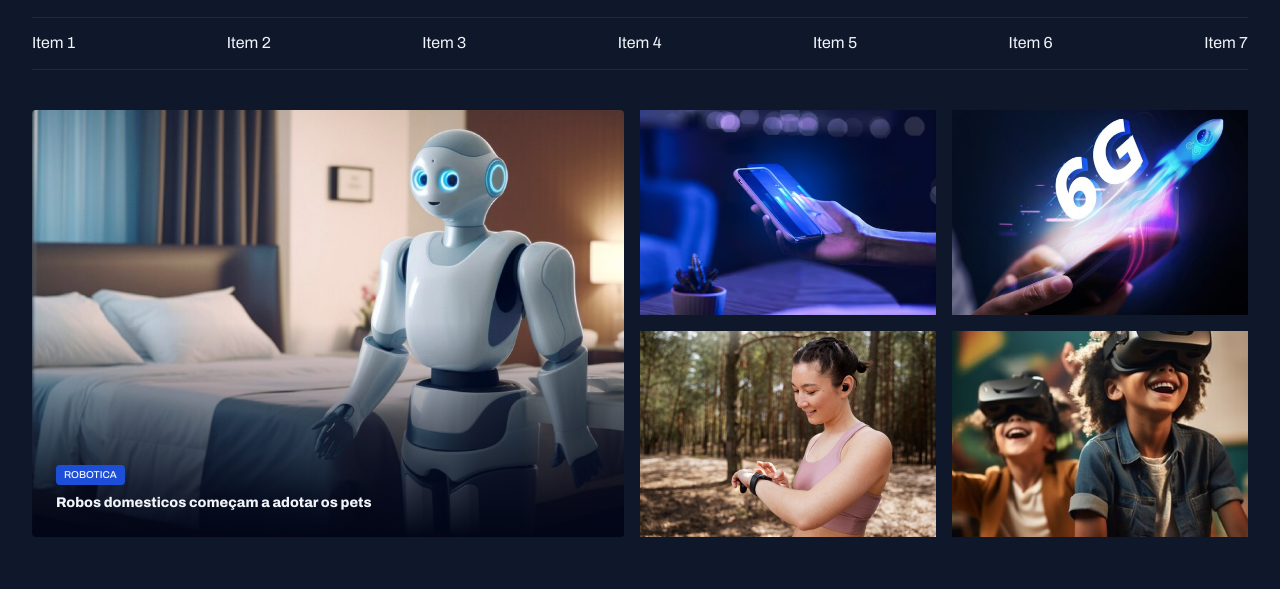
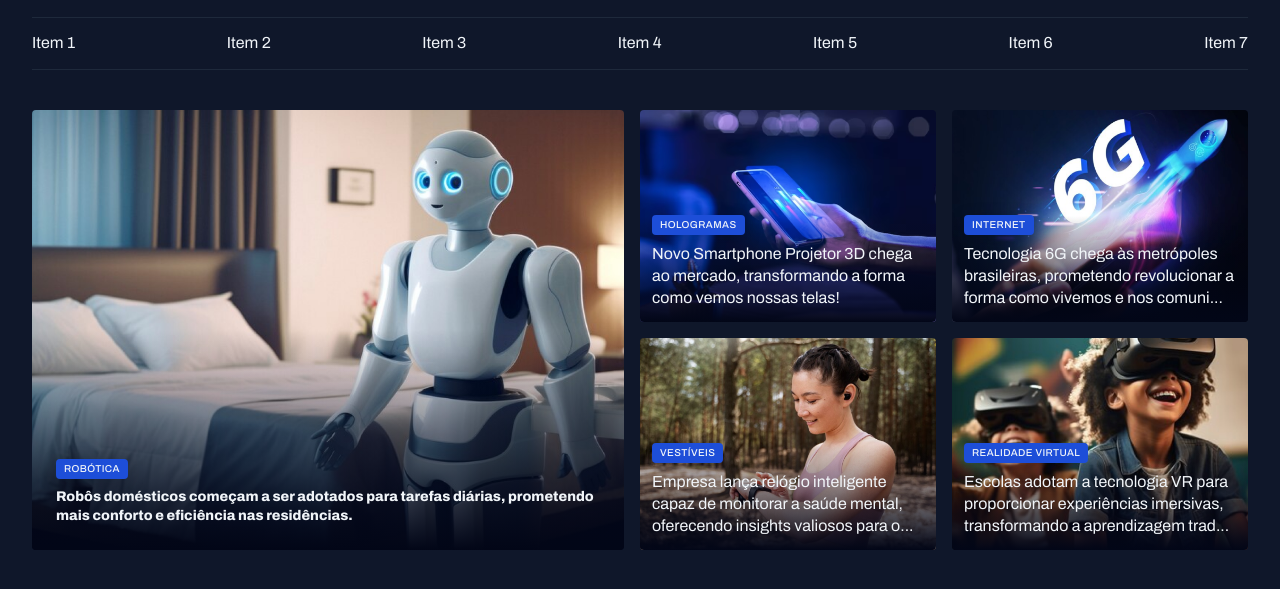
Before and after one commit to rafaelhalder/news, a plain HTML site: page index.html in a window 1280 px wide. Shown: the part 61-650 px from the top of the page. Drawn offline with Linux system fonts and the light colour scheme.

Commit message:
destaques

```diff
--- a/index.html
+++ b/index.html
@@ -43,18 +43,80 @@
     <main class="grid container">
       <section id="featured" class="grid grid-flow-col gap-16">
         <figure class="card">
-          <img src="assets/images/Image 01.png" alt="" />
+          <img
+            src="assets/images/Image 01.png"
+            alt="Robôs domésticos começam a ser adotados para tarefas diárias, prometendo mais conforto e
+                eficiência nas residências."
+          />
           <figcaption>
-            <span class="content-tag">robotica</span>
-            <h2 class="text-2xl">Robos domesticos começam a adotar os pets</h2>
+            <span class="content-tag">robótica</span>
+            <h2 class="text-2xl">
+              Robôs domésticos começam a ser adotados para tarefas diárias,
+              prometendo mais conforto e eficiência nas residências.
+            </h2>
           </figcaption>
         </figure>
-        <figure class="grid grid-cols-2 gap-16">
-          <img src="assets/images/Image 02.png" alt="" />
-          <img src="assets/images/Image 03.png" alt="" />
-          <img src="assets/images/Image 04.png" alt="" />
-          <img src="assets/images/Image 05.png" alt="" />
-        </figure>
+        <div class="grid grid-cols-2 gap-16">
+          <figure class="card">
+            <img
+              src="assets/images/Image 02.png"
+              alt="Novo Smartphone Projetor 3D chega ao mercado, transformando a forma como vemos nossas telas!"
+            />
+
+            <figcaption>
+              <span class="content-tag">hologramas</span>
+              <h2 class="text-lg">
+                Novo Smartphone Projetor 3D chega ao mercado, transformando a
+                forma como vemos nossas telas!
+              </h2>
+            </figcaption>
+          </figure>
+
+          <figure class="card">
+            <img
+              src="assets/images/Image 03.png"
+              alt="Tecnologia 6G chega às metrópoles brasileiras, prometendo revolucionar a forma como vivemos e nos comunicamos."
+            />
+
+            <figcaption>
+              <span class="content-tag">internet</span>
+              <h2 class="text-lg">
+                Tecnologia 6G chega às metrópoles brasileiras, prometendo
+                revolucionar a forma como vivemos e nos comuni...
+              </h2>
+            </figcaption>
+          </figure>
+
+          <figure class="card">
+            <img
+              src="assets/images/Image 04.png"
+              alt="Empresa lança relógio inteligente capaz de monitorar a saúde mental, oferecendo insights valiosos para o bem-estar pessoal."
+            />
+
+            <figcaption>
+              <span class="content-tag">vestíveis</span>
+              <h2 class="text-lg">
+                Empresa lança relógio inteligente capaz de monitorar a saúde
+                mental, oferecendo insights valiosos para o...
+              </h2>
+            </figcaption>
+          </figure>
+
+          <figure class="card">
+            <img
+              src="assets/images/Image 05.png"
+              alt="Escolas adotam a tecnologia VR para proporcionar experiências imersivas, transformando a aprendizagem tradicional."
+            />
+
+            <figcaption>
+              <span class="content-tag">realidade virtual</span>
+              <h2 class="text-lg">
+                Escolas adotam a tecnologia VR para proporcionar experiências
+                imersivas, transformando a aprendizagem trad...
+              </h2>
+            </figcaption>
+          </figure>
+        </div>
       </section>
     </main>
   </body>
--- a/styles/global.css
+++ b/styles/global.css
@@ -63,5 +63,7 @@
   border-radius: 4px;
   font: 500 10px/1.2 var(--font-family);
   text-transform: uppercase;
+  letter-spacing: 0.04em;
   color: var(--text-color-primary);
+  box-shadow: 0px 4px 16px rgba(2, 6, 23, 0.251);
 }
--- a/styles/sections.css
+++ b/styles/sections.css
@@ -23,6 +23,10 @@
       bottom: 0;
       padding: 24px;
 
+      &:has(.text-lg){
+        padding: 12px;
+      }
+
     h2{
       margin-top: 8px;
     }
```
